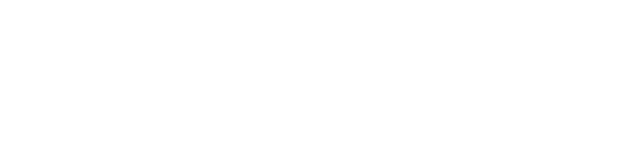
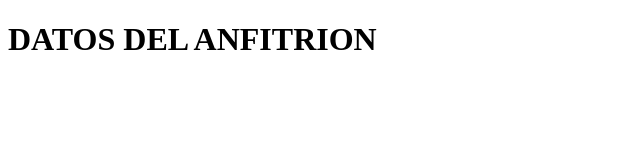
Before and after one commit to grekodev/web_airbn, a website: page views/anfitrion.html in a window 1280 px wide. Shown: the whole page, without its empty margins (0-640 px from the left). Drawn offline with Linux system fonts and the light colour scheme.

```diff
--- a/views/anfitrion.html
+++ b/views/anfitrion.html
@@ -8,7 +8,9 @@
     <title>DATOS DEL ANFITRION</title>
 </head>
 <body>
-
+<h1>
+    DATOS DEL ANFITRION
+</h1>
 
 
 </body>
```
Also changed, not shown: views/numeros.html (+1 -0 lines), views/restaurante.html (+1 -1 lines), views/turismo.html (+1 -1 lines).
